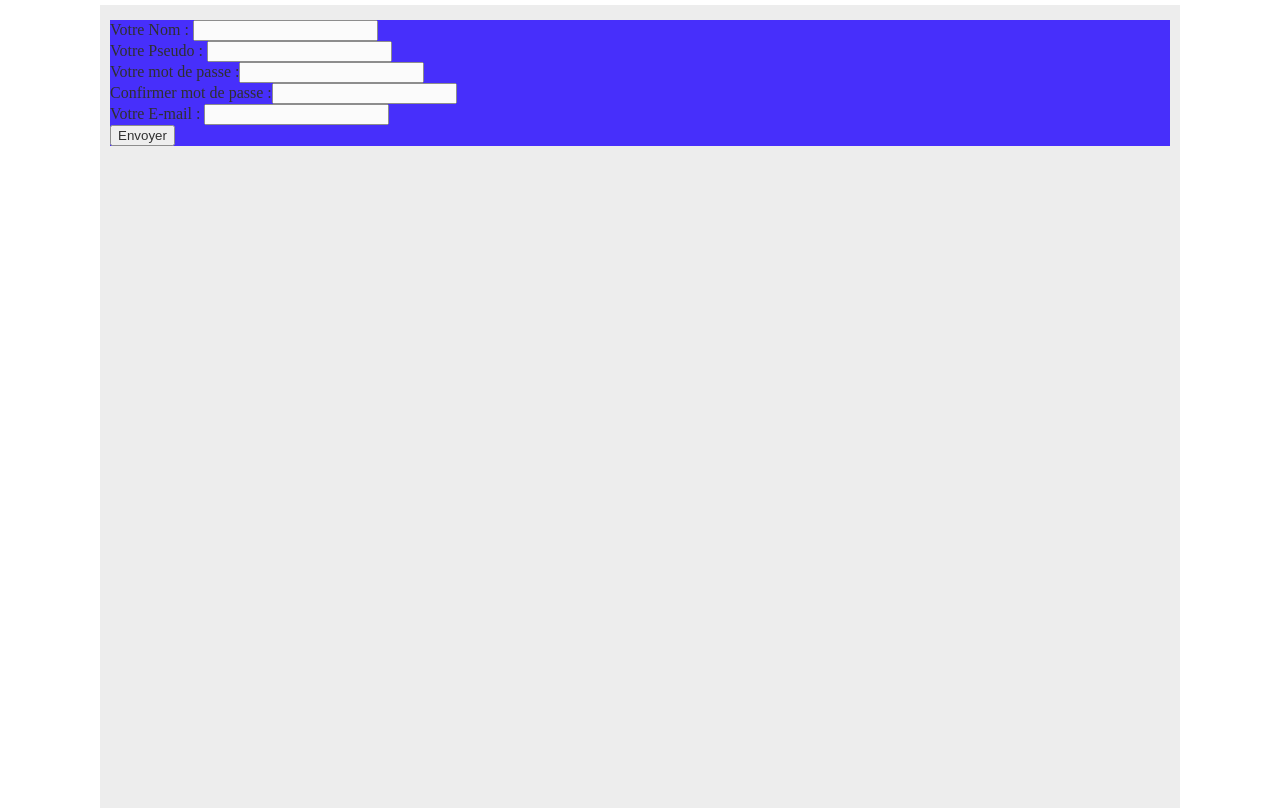
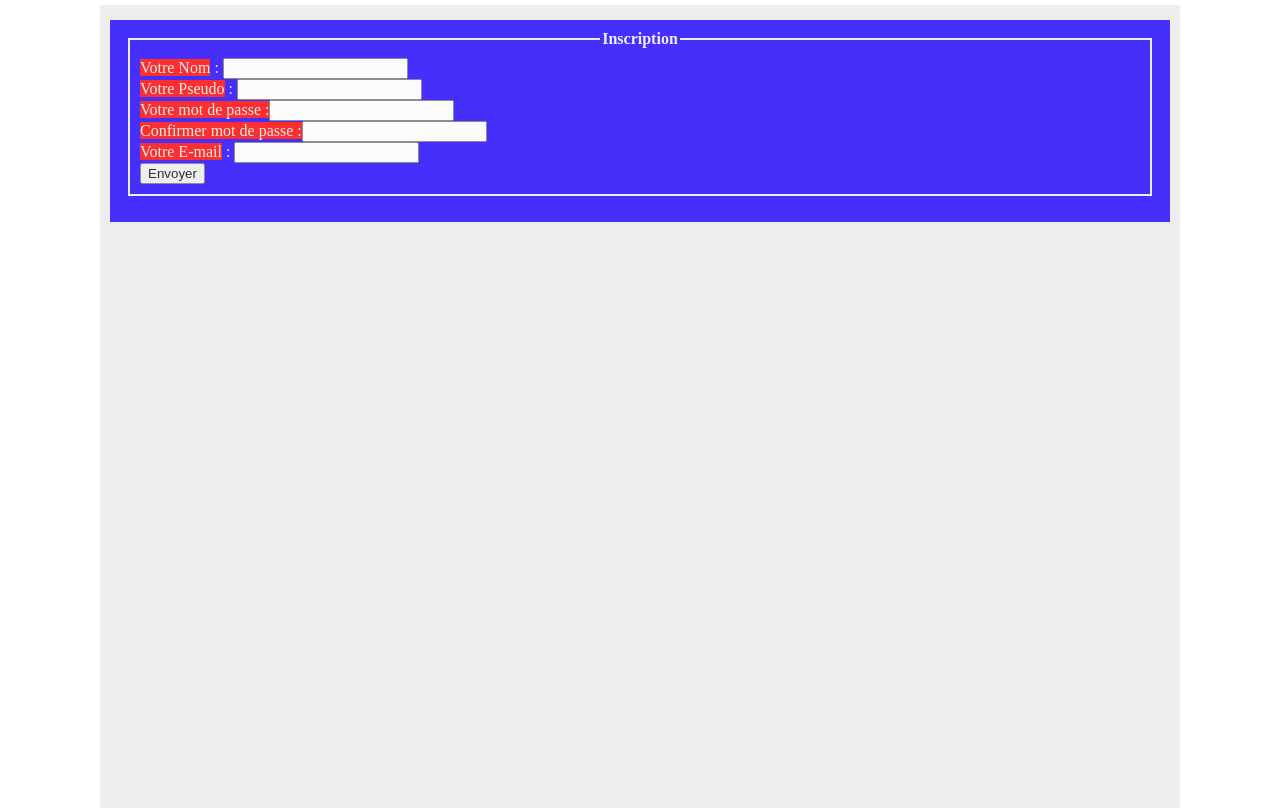
Before and after one commit to JeffMuraro7/MusicLand, a PHP site: page /inscription.php in a window 1280 px wide. Shown: the part 270-1078 px from the top of the page. Run offline with PHP 8.4, Linux system fonts and the light colour scheme.

Commit message:
Résolution du conflits
Ce commit est une résolution des conflits crée à cause des commit

```diff
--- /dev/null
+++ b/StyleCSS/myInscription.css
@@ -0,0 +1,29 @@
+/*
+    Crée le     : 1 nov. 2015, 08:56:15
+    Auteur      : Jeff Muraro
+    Version     : v0.1
+    Description : Feuille de style CSS pour le formulaire d'inscription
+                  de Music'Land.
+*/
+
+.fieldset {
+    width: 1000px;
+    margin: 0 auto 15px auto;
+    padding: 10px;
+    border: 2px solid #ededed;
+
+    color: #ededed;
+}
+
+legend {
+    font-weight: bold;
+    text-align: center;
+}
+
+label {
+    //display: block;
+
+    width: 200px;
+
+    background-color: red;
+}
--- a/StyleCSS/myStyle.css
+++ b/StyleCSS/myStyle.css
@@ -109,11 +109,13 @@ article {
     position: relative;
 
     height: auto;
-    width: 1060px;
+    width: 1040px;
 
     margin-top: 10px;
     margin-left: 10px;
     margin-right: 10px;
+
+    padding: 10px;
 
     opacity: 0.8;
     background-color: #1e00ff;
--- a/index.php
+++ b/index.php
@@ -34,13 +34,8 @@
             <ul>
                 <li><a href="#">Accueil</a></li>
                 <li><a href="#">Musique</a></li>
-<<<<<<< HEAD
                 <li><a href="inscription.php">Inscription</a></li>
                 <li><a href="#">Connexion</a></li>
-=======
-                <li><a href="#">Inscription</a></li>
-                <li><a href="connexion.php">Connexion</a></li>
->>>>>>> e98dd4bc2f34494475b012ec6054945fbccb7772
             </ul>
         </nav>
 
--- a/inscription.php
+++ b/inscription.php
@@ -14,10 +14,12 @@
          <!-- Début des feuilles de styles -->
          <link href="StyleCSS/myStyle.css" rel="stylesheet" type="text/css"/>
          <link href="StyleCSS/myFont.css" rel="stylesheet" type="text/css"/>
+         <link href="StyleCSS/myInscription.css" rel="stylesheet" type="text/css"/>
          <!-- Fin des feuilles de styles -->
          <meta charset="UTF-8">
          <title>Music'Land | Accueil</title>
      </head>
+
      <script>
        function checkPass() //code venant de http://keithscode.com/tutorials/javascript/3-a-simple-javascript-password-validator.html
        {
@@ -48,6 +50,7 @@
            }
         }
      </script>
+
      <body>
 
          <!-- Bloc pour l'en-tête -->
@@ -68,12 +71,15 @@
          <section>
              <article>
                  <form method="post" action="inscription.php">
+                     <fieldset class="fieldset">
+                        <legend> Inscription </legend>
                         <label for="nom">Votre Nom</label> : <input type="text" name="nom" id="nom" maxlength="50" required value="<?= $nom ?>"/> <br />
                         <label for="pseudo">Votre Pseudo</label> : <input type="text" name="pseudo" id="pseudo" maxlength="50" value="<?= $pseudo ?>" required /> <br />
                         <label for="pass">Votre mot de passe :</label><input type="password" name="pass" id="pass" required /> <br />
                         <label for="passconf">Confirmer mot de passe :</label><input type="password" name="passconf" id="passconf" onkeyup="checkPass(); return false;" required /><span id="confirmMessage" class="confirmMessage"></span> <br />
                         <label for="email">Votre E-mail</label> : <input type="email" name="email" id="email" maxlength="200" value="<?= $email ?>" required /> <br />
                         <input type="submit" value="Envoyer" name="boutonEnvoyer"/>
+                     </fieldset>
                  </form>
              </article>
          </section>
```
Lines whose indentation alone changed are shown as unchanged.
